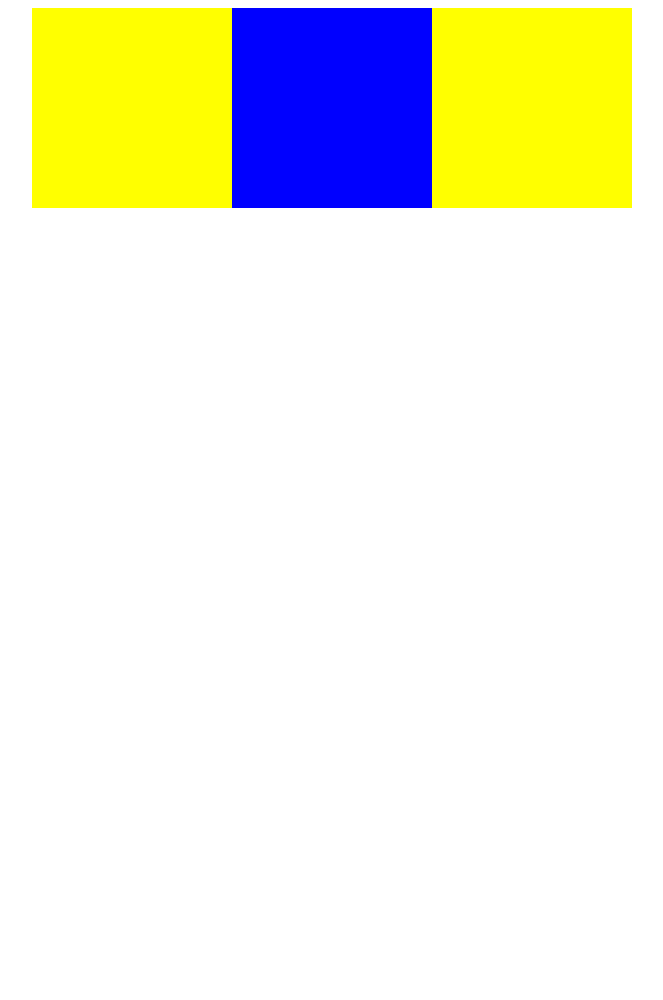
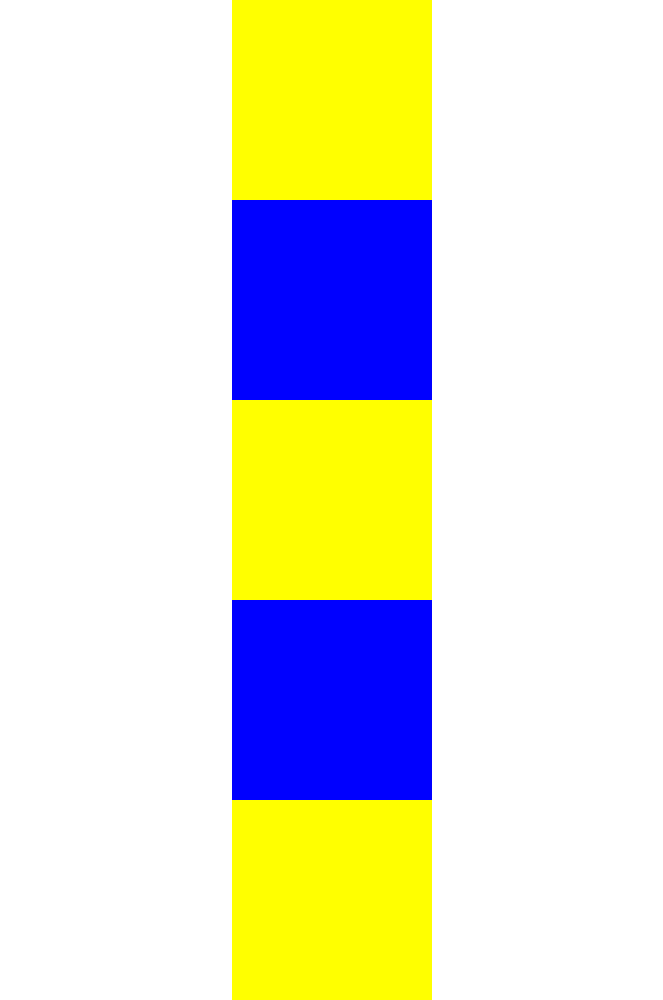
Before and after one commit to fanWithoutWind/web, a plain HTML site: page week7/ddl.html in a window 1280 px wide. Shown: the whole page, without its empty margins (308-971 px from the left). Before the commit the page ends 800 px from the top, so only its background shows below. Drawn offline with Linux system fonts and the light colour scheme.

Commit message:
create display flex

```diff
--- a/week7/ddl.html
+++ b/week7/ddl.html
@@ -8,11 +8,17 @@
     <title>gradation</title>
 </head>
 <body>
+    <section>
     <div class="yellow">
     </div>
-    <div id="blue">
+    <div class="blue">
     </div>
     <div class="yellow">
     </div>
+    <div class="blue">
+    </div>
+    <div class="yellow">
+    </div>
+</section>
 </body>
 </html>
--- a/week7/finally.css
+++ b/week7/finally.css
@@ -1,11 +1,15 @@
+*{
+    margin: 0;
+}
 div{
     width: 200px;
     height:200px;
 }
+
 .yellow{
     background-color: yellow;
 }
-#blue{
+.blue{
     background-color:blue;
 }
 
@@ -13,5 +17,8 @@ body{
     display: flex;
     align-items: center;
     justify-content: center;
-
+    height: 100px
 }
+section{
+    height: 100%
+}
```
